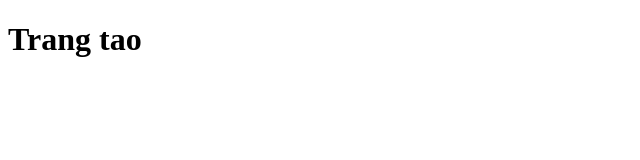
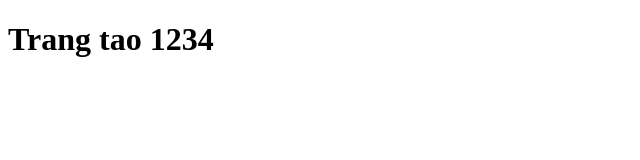
Before and after one commit to truong1974utc/be, a plain HTML site: page create.html in a window 1280 px wide. Shown: the whole page, without its empty margins (0-640 px from the left). Drawn offline with Linux system fonts and the light colour scheme.

Commit message:
create 2

```diff
--- a/create.html
+++ b/create.html
@@ -6,6 +6,6 @@
     <title>Document</title>
 </head>
 <body>
-    <h1>Trang tao</h1>
+    <h1>Trang tao 1234</h1>
 </body>
 </html>
```
